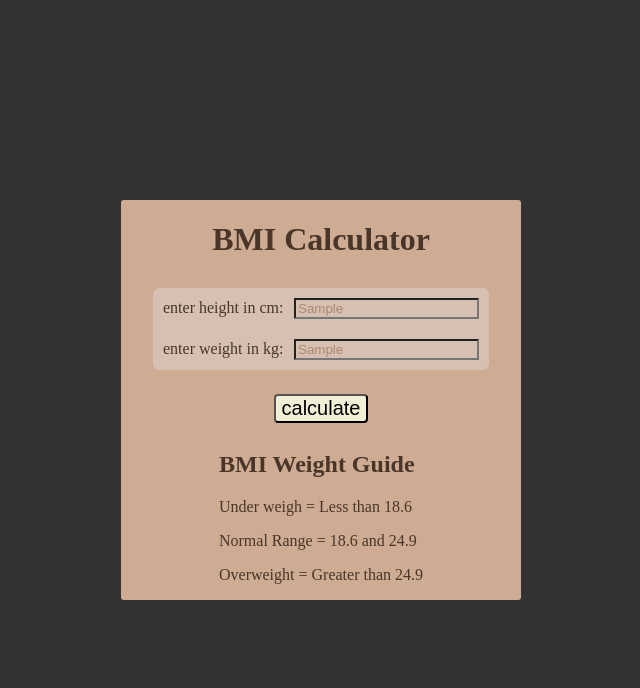
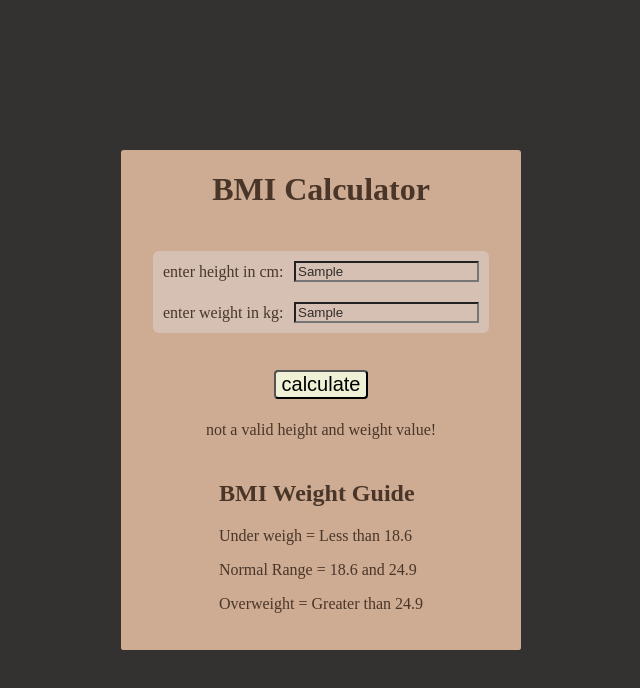
Before and after one commit to imA05-in/javascript, a plain HTML site: page 07_projects/p2 Bmi cal/index.html in a window 1280 px wide. Both pictures are taken after typing "Sample", "Sample" into the empty fields and a click on the button "calculate". Shown: the whole page, without its empty margins (319-959 px from the left). Drawn offline with Linux system fonts and the light colour scheme.

Commit message:
bmi calculator

```diff
--- a/07_projects/p2 Bmi cal/index.html
+++ b/07_projects/p2 Bmi cal/index.html
@@ -7,8 +7,10 @@
     <link rel="stylesheet" href="style.css">
 </head>
 <body>
-    <div class="calculator">
+    <div class="calculator" id = "glow">
         <h1>BMI Calculator</h1>
+        <form action="" class = "calculator">
+
             <div class="input">
 
                 <div class="box" id="height">
@@ -20,11 +22,15 @@
             </div>
             <button>calculate</button>
             <div class="result">
+                Result:
+            </div>
+            <div class="result-guide">
                 <h2>BMI Weight Guide</h2>
                 <p>Under weigh = Less than 18.6</p>
                 <p>Normal Range = 18.6 and 24.9</p>
                 <p>Overweight = Greater than 24.9</p>
             </div>
+        </form>
     </div>
 </body>
 <script src="script.js"></script>
--- a/07_projects/p2 Bmi cal/script.js
+++ b/07_projects/p2 Bmi cal/script.js
@@ -0,0 +1,20 @@
+const form = document.querySelector("form")
+form.addEventListener('submit', function(e){
+    e.preventDefault();
+    const height = parseFloat(document.querySelector('#height input').value)
+    const weight = parseFloat(document.querySelector("#weight input").value)
+    const result = document.querySelector(".result")
+    if(height === ''||height == 0 ||isNaN(height)){
+        result.innerHTML = "not a valid height value!"
+        if(weight === ''||weight == 0 ||isNaN(weight)){
+            result.innerHTML = "not a valid height and weight value!"
+        }
+    }
+    else if(weight === ''||weight == 0 ||isNaN(weight)){
+        result.innerHTML = "not a valid weight value!"
+    }
+    else{
+        const bmi = weight/((height*height)/10000)
+        result.innerHTML = bmi
+    }
+})
--- a/07_projects/p2 Bmi cal/style.css
+++ b/07_projects/p2 Bmi cal/style.css
@@ -26,7 +26,7 @@ html, body {
 }
 input{
     background-color:#D6C0B3 ;
-    color: #AB886D;
+    color: #312d29;
 }
 .box{
     display: flex;
@@ -35,15 +35,15 @@ input{
 .calculator{
     display: flex;
     flex-direction: column;
-    justify-content: space-between;
-    height: 400px;
+    justify-content: space-evenly;
+    height: 500px;
     width: 400px;
     background-color:#CEAB93;
     align-items: center;
     /* align-self: center; */
     border-radius: 3px;
 }
-.calculator:hover{
+#glow:hover{
     box-shadow: 1px 1px 20px goldenrod;
 }
 
```
Lines whose indentation alone changed are shown as unchanged.
